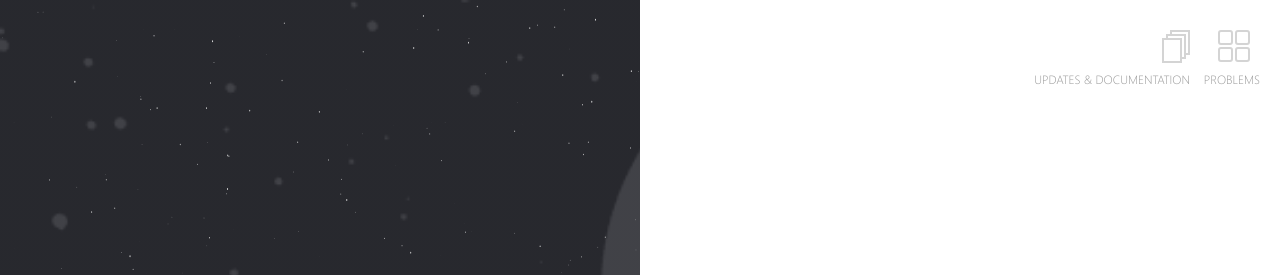
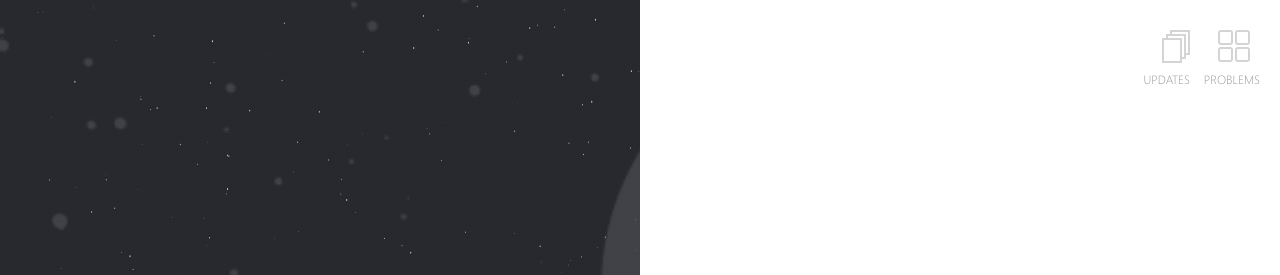
Before and after one commit to pbgrillo/FES, a Jekyll site: the page built from index.md, in a window 1280 px wide. Shown: the top 275 px of the page. Built offline with Jekyll 4.4.1, drawn with Linux system fonts in a browser that asks for light colours; our own code applies the rules of GitHub Pages for plain Markdown files.

Commit message:
Update home.html

```diff
--- a/_layouts/home.html
+++ b/_layouts/home.html
@@ -25,7 +25,7 @@ layout: compress
 
   <div class="block-right">
     <a href="{{ site.url }}/posts" title="posts" class="posts-menu-icon"></a>
-    <span class="posts-link">UPDATES & DOCUMENTATION</span>
+    <span class="posts-link">UPDATES</span>
     <a title="project" class="projects-menu-icon">
       <span></span>
     </a>
```
